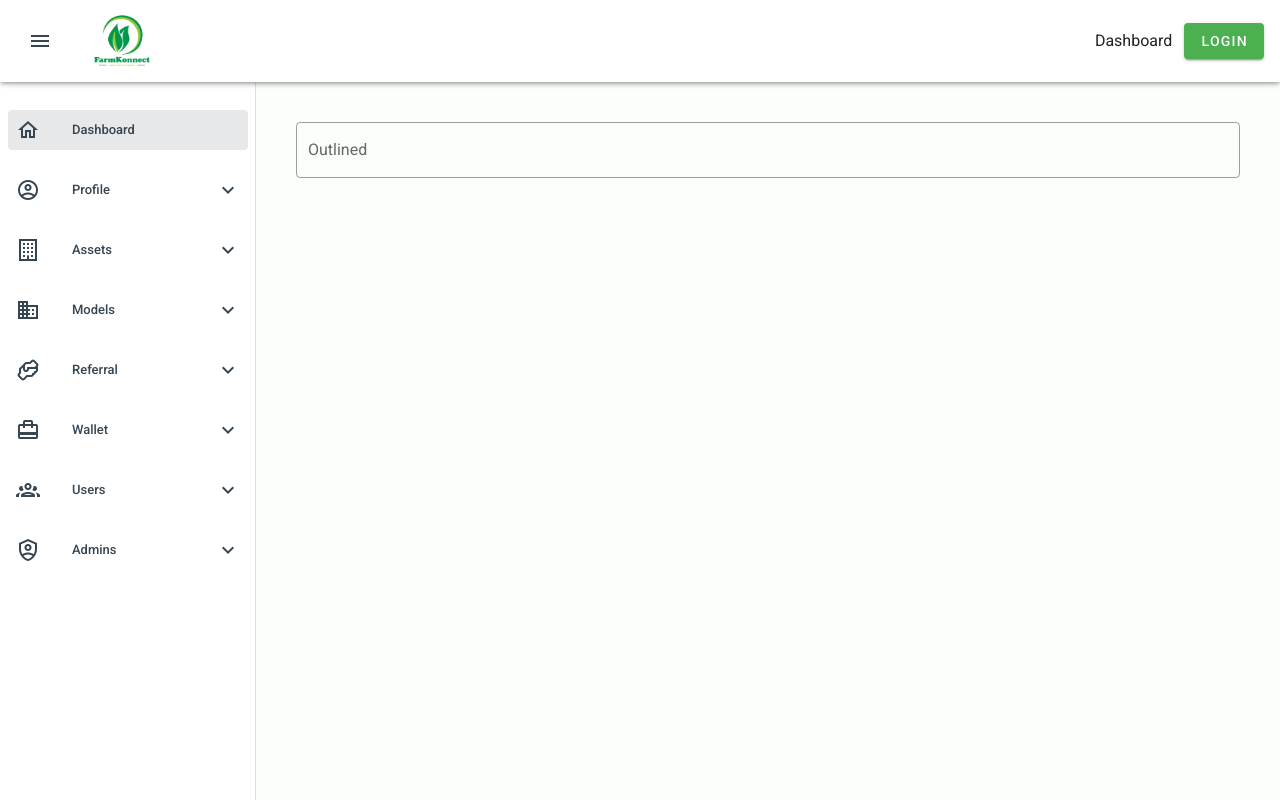
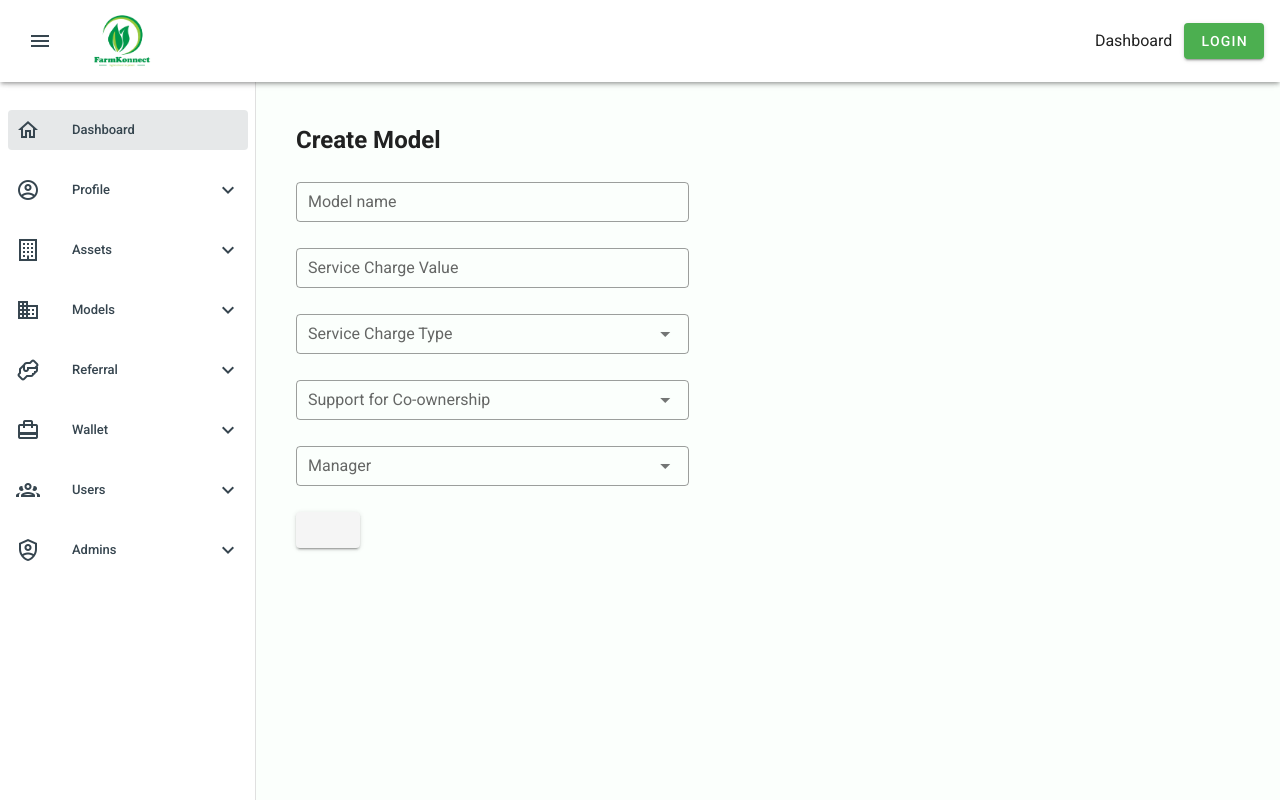
Before and after one commit to damilarekoiki/investmentappfrontend, a Nuxt app: page /admin/create-model in a window 1280 px wide. Built offline with nearby package versions, Linux system fonts and the light colour scheme; what vue-tel-input-vuetify would draw is missing.

Commit message:
create-model

```diff
--- a/pages/admin/create-model.vue
+++ b/pages/admin/create-model.vue
@@ -1,20 +1,74 @@
 <template>
+  <section>
     <section>
-        <v-text-field
-            label="Outlined"
-            placeholder="Placeholder"
+      <span class="tw-text-2xl tw-font-bold"> Create Model </span>
+    </section>
+    <main class="tw-pt-6">
+      <v-form>
+        <div class="tw-w-5/12">
+          <v-text-field
+            dense
+            label="Model name"
+            placeholder="Enter model name..."
             outlined
-        ></v-text-field>
-    </section>
+          ></v-text-field>
 
+          <v-text-field
+            dense
+            label="Service Charge Value"
+            placeholder="Enter the service charge value"
+            outlined
+          ></v-text-field>
+
+          <v-autocomplete
+            v-model="values"
+            :items="items"
+            placeholder="Choose Service Charge Type"
+            dense
+            label="Service Charge Type"
+            outlined
+          >
+          </v-autocomplete>
+          <v-autocomplete
+            v-model="support_values"
+            :items="support"
+            placeholder="Choose Support for Co-ownership"
+            dense
+            label="Support for Co-ownership"
+            outlined
+          >
+          </v-autocomplete>
+          <v-autocomplete
+            v-model="manage_values"
+            :items="manage"
+            placeholder="Who will manage this Model"
+            dense
+            label="Manager"
+            outlined
+          >
+          </v-autocomplete>
+          <v-btn>
+
+          </v-btn>
+        </div>
+      </v-form>
+    </main>
+  </section>
 </template>
 
 <script>
-    export default {
-        layout: 'dashboardadmin'
-    }
+export default {
+  layout: 'dashboardadmin',
+  data: () => ({
+    items: ['Fixed per square meter', 'Profit sharing using Percentage'],
+    values: [1, 2],
+    value: null,
+    support: ['Allow support', 'Do not allow support'],
+    support_values: [1, 2],
+    manage: ['Farmkonnect', 'Not Farmkonnect'],
+    manage_values: [1, 2],
+  }),
+}
 </script>
 
-<style>
-
-</style>
+<style></style>
```
